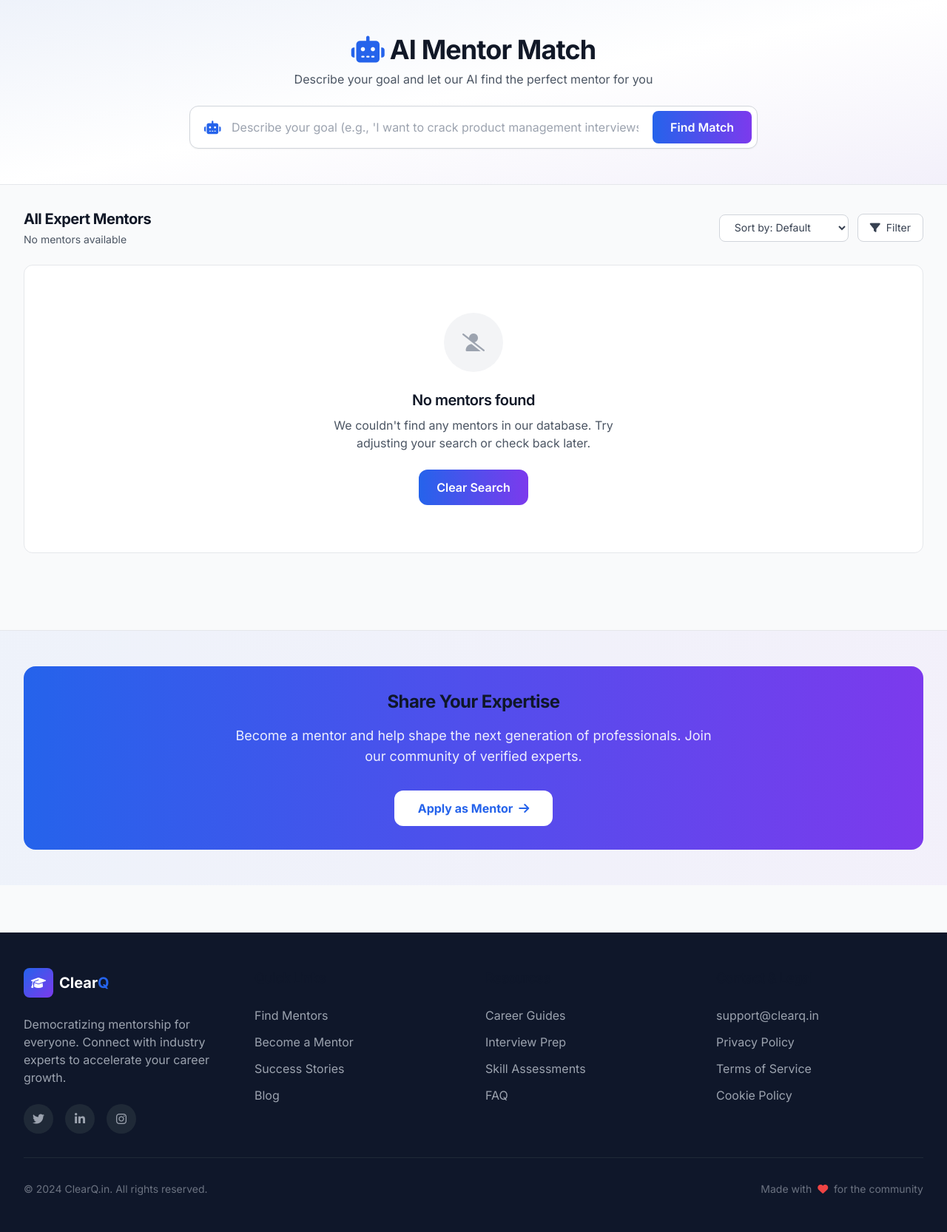
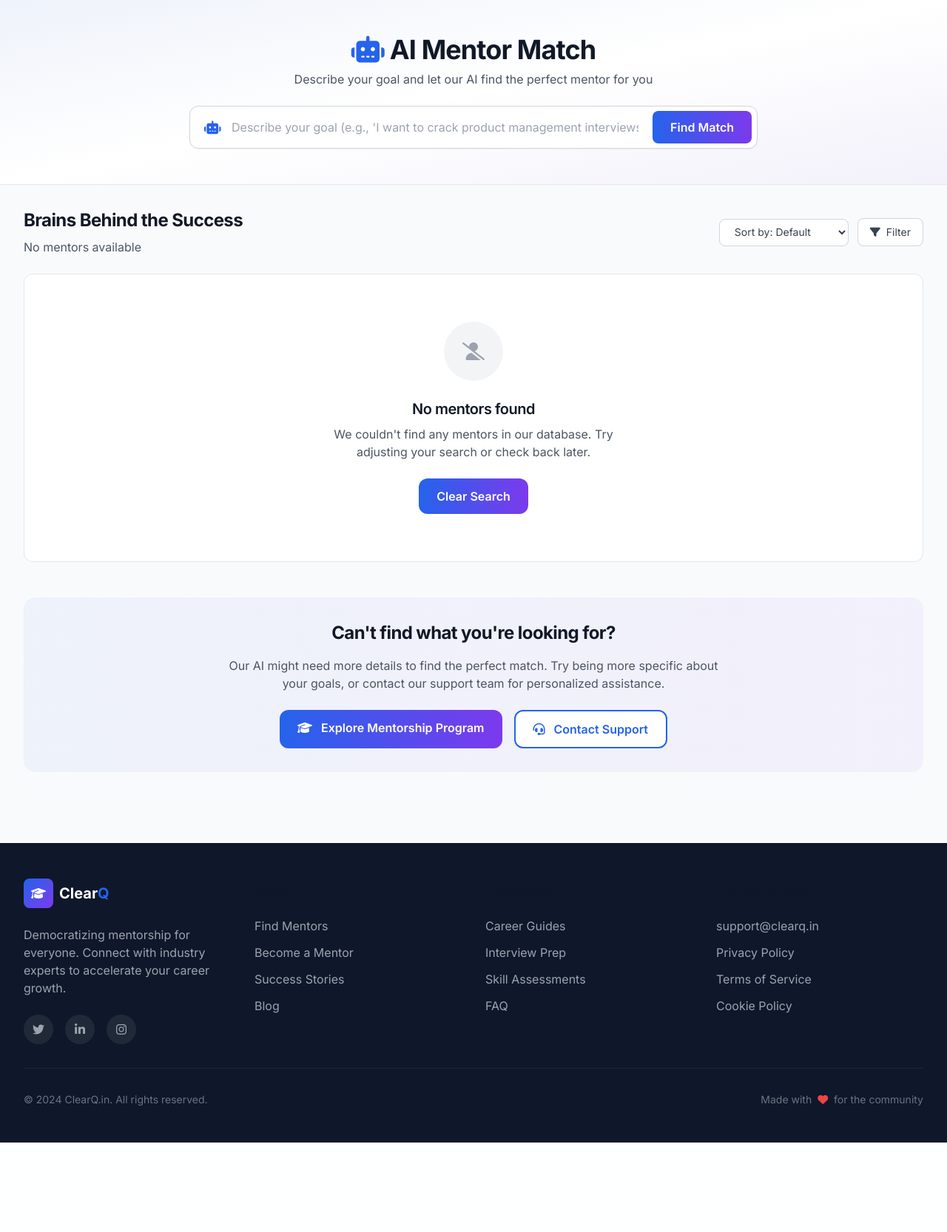
Before and after one commit to Abhidesh12/clearQ, a Flask app: page /explore in a window 1280 px wide. Shown: the part 66-1732 px from the top of the page at 74% size. After the commit the page ends 1611 px from the top, so only its background shows below. Run offline with Flask 3, Linux system fonts and the light colour scheme; some libraries are stand-ins or nearby versions.

Commit message:
Update mentors.html

```diff
--- a/templates/mentors.html
+++ b/templates/mentors.html
@@ -70,17 +70,44 @@
         </div>
         {% endif %}
 
+        <!-- Top Companies Section -->
+        {% if top_mentors and top_mentors|length > 0 %}
+        <div class="mb-10">
+            <div class="flex items-center justify-between mb-6">
+                <div>
+                    <h3 class="text-xl font-bold text-gray-900 flex items-center gap-2">
+                        <i class="fas fa-crown text-yellow-500"></i>
+                        Top Companies Mentors
+                    </h3>
+                    <p class="text-gray-600 text-sm mt-1">
+                        Mentors from FAANG and top tech companies
+                    </p>
+                </div>
+                <span class="px-3 py-1 bg-gradient-to-r from-yellow-100 to-yellow-50 text-yellow-800 rounded-full text-sm font-medium border border-yellow-200">
+                    {{ top_mentors|length }} mentors
+                </span>
+            </div>
+
+            <div class="grid grid-cols-1 sm:grid-cols-2 lg:grid-cols-3 xl:grid-cols-4 gap-4">
+                {% for mentor in top_mentors[:8] %}
+                    <div class="transform transition-all duration-200 hover:-translate-y-1 border-2 border-yellow-200 rounded-xl">
+                        {% include 'mentor_card.html' %}
+                    </div>
+                {% endfor %}
+            </div>
+
+            <hr class="border-gray-200 my-10">
+        </div>
+        {% endif %}
+
         <!-- All Mentors Section -->
         <div class="mb-6">
             <div class="flex flex-col sm:flex-row sm:items-center justify-between gap-4 mb-6">
                 <div>
-                    <h3 class="text-xl font-bold text-gray-900">All Expert Mentors</h3>
-                    <p class="text-gray-600 text-sm mt-1">
+                    <h3 class="text-2xl font-bold text-gray-900 mb-2">Brains Behind the Success</h3>
+                    <p class="text-gray-600">
                         {% if mentors %}
-                            Showing {{ mentors|length }} mentor{% if mentors|length != 1 %}s{% endif %}
-                            {% if recommendations %}
-                                (excluding recommendations)
-                            {% endif %}
+                            {{ mentors|length }} expert mentors ready to guide you
                         {% else %}
                             No mentors available
                         {% endif %}
@@ -109,15 +136,34 @@
 
             <!-- All Mentors Grid -->
             {% if mentors %}
+                {% set display_mentors = [] %}
+                {% for mentor in mentors %}
+                    {% if not recommendations or mentor not in recommendations %}
+                        {% if not top_mentors or mentor not in top_mentors[:8] %}
+                            {% set _ = display_mentors.append(mentor) %}
+                        {% endif %}
+                    {% endif %}
+                {% endfor %}
+
+                {% if display_mentors %}
                 <div class="grid grid-cols-1 sm:grid-cols-2 lg:grid-cols-3 xl:grid-cols-4 gap-4">
-                    {% for mentor in mentors %}
-                        {% if not recommendations or mentor not in recommendations %}
-                            <div class="transform transition-all duration-200 hover:-translate-y-1">
-                                {% include 'mentor_card.html' %}
-                            </div>
-                        {% endif %}
+                    {% for mentor in display_mentors %}
+                        <div class="transform transition-all duration-200 hover:-translate-y-1">
+                            {% include 'mentor_card.html' %}
+                        </div>
                     {% endfor %}
                 </div>
+                {% else %}
+                <div class="text-center py-16 bg-white rounded-xl border border-gray-200">
+                    <div class="w-20 h-20 mx-auto mb-6 rounded-full bg-gray-100 flex items-center justify-center">
+                        <i class="fas fa-user-check text-gray-400 text-2xl"></i>
+                    </div>
+                    <h3 class="text-xl font-semibold text-gray-900 mb-2">All mentors shown</h3>
+                    <p class="text-gray-600 max-w-md mx-auto mb-6">
+                        You're viewing all available mentors in the recommendations and top companies sections above.
+                    </p>
+                </div>
+                {% endif %}
             {% else %}
                 <!-- Empty State -->
                 <div class="text-center py-16 bg-white rounded-xl border border-gray-200">
@@ -136,70 +182,48 @@
             {% endif %}
         </div>
 
-        <!-- Pagination (if you need it) -->
-        {% if mentors and mentors|length >= 12 %}
-            <div class="flex justify-center items-center space-x-2 mt-12 pt-8 border-t border-gray-200">
-                <button class="w-10 h-10 flex items-center justify-center rounded-lg border border-gray-300 text-gray-700 hover:bg-gray-50 transition-colors">
-                    <i class="fas fa-chevron-left text-sm"></i>
-                </button>
-                <button class="w-10 h-10 flex items-center justify-center rounded-lg bg-primary text-white font-semibold text-sm">
-                    1
-                </button>
-                <button class="w-10 h-10 flex items-center justify-center rounded-lg border border-gray-300 text-gray-700 hover:bg-gray-50 transition-colors text-sm">
-                    2
-                </button>
-                <button class="w-10 h-10 flex items-center justify-center rounded-lg border border-gray-300 text-gray-700 hover:bg-gray-50 transition-colors text-sm">
-                    3
-                </button>
-                <span class="text-gray-500 px-2 text-sm">...</span>
-                <button class="w-10 h-10 flex items-center justify-center rounded-lg border border-gray-300 text-gray-700 hover:bg-gray-50 transition-colors text-sm">
-                    5
-                </button>
-                <button class="w-10 h-10 flex items-center justify-center rounded-lg border border-gray-300 text-gray-700 hover:bg-gray-50 transition-colors">
-                    <i class="fas fa-chevron-right text-sm"></i>
-                </button>
-            </div>
-        {% endif %}
-    </div>
-
-    <!-- CTA for Mentors -->
-    <div class="bg-gradient-to-r from-primary/5 to-secondary/5 border-t border-gray-200 mt-12">
-        <div class="max-w-7xl mx-auto px-4 sm:px-6 lg:px-8 py-12">
-            <div class="bg-gradient-to-r from-primary to-secondary rounded-2xl p-8 text-white text-center">
-                <h2 class="text-2xl font-bold mb-4">Share Your Expertise</h2>
-                <p class="text-lg opacity-90 max-w-2xl mx-auto mb-8">
-                    Become a mentor and help shape the next generation of professionals.
-                    Join our community of verified experts.
-                </p>
-                <a href="#" class="inline-flex items-center px-8 py-3 bg-white text-primary font-bold rounded-xl hover:shadow-xl transition-all transform hover:-translate-y-1">
-                    Apply as Mentor
-                    <i class="fas fa-arrow-right ml-2 group-hover:translate-x-1 transition-transform"></i>
+        <!-- CTA Section -->
+        <div class="bg-gradient-to-r from-primary/5 to-secondary/5 rounded-2xl p-8 text-center mt-12">
+            <h2 class="text-2xl font-bold text-gray-900 mb-4">Can't find what you're looking for?</h2>
+            <p class="text-gray-600 mb-6 max-w-2xl mx-auto">
+                Our AI might need more details to find the perfect match. Try being more specific about your goals, or contact our support team for personalized assistance.
+            </p>
+            <div class="flex flex-col sm:flex-row gap-4 justify-center">
+                <a href="{{ url_for('mentorship_program') }}"
+                   class="px-6 py-3 bg-gradient-to-r from-primary to-secondary text-white font-semibold rounded-xl hover:shadow-lg transition-all">
+                    <i class="fas fa-graduation-cap mr-2"></i>
+                    Explore Mentorship Program
+                </a>
+                <a href="#"
+                   class="px-6 py-3 bg-white border-2 border-primary text-primary font-semibold rounded-xl hover:bg-primary/5 transition-all">
+                    <i class="fas fa-headset mr-2"></i>
+                    Contact Support
                 </a>
             </div>
         </div>
     </div>
 </div>
+
 {% endblock %}
 
 {% block scripts %}
 <script>
-    // Simple filter toggle for demo
+    // Update mentor count display
     document.addEventListener('DOMContentLoaded', function() {
-        // Add click effect to mentor cards
-        document.querySelectorAll('.mentor-card').forEach(card => {
-            card.addEventListener('click', function(e) {
-                if (!e.target.closest('a')) {
-                    this.querySelector('a').click();
-                }
-            });
-        });
-
-        // Update mentor count display
+        // Count all mentor cards on the page
         const mentorCards = document.querySelectorAll('.mentor-card');
         const countElement = document.querySelector('.mentor-count');
         if (countElement && mentorCards.length > 0) {
             countElement.textContent = `${mentorCards.length} mentors found`;
         }
+
+        // Add smooth scrolling to filters
+        document.querySelectorAll('select, button').forEach(element => {
+            element.addEventListener('change', function() {
+                // Smooth scroll to top of mentors section
+                document.querySelector('.mb-6').scrollIntoView({ behavior: 'smooth' });
+            });
+        });
     });
 </script>
 {% endblock %}
```
